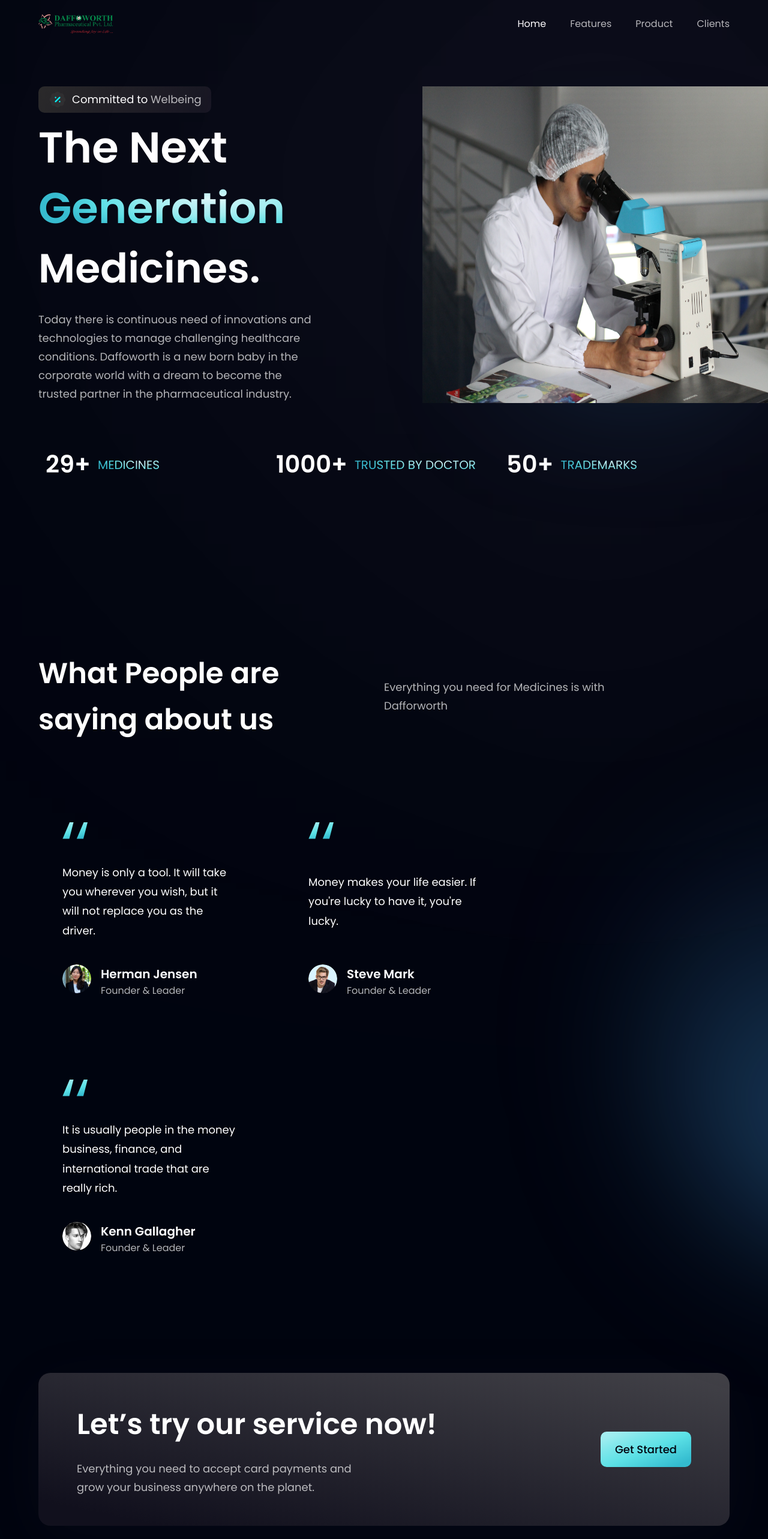
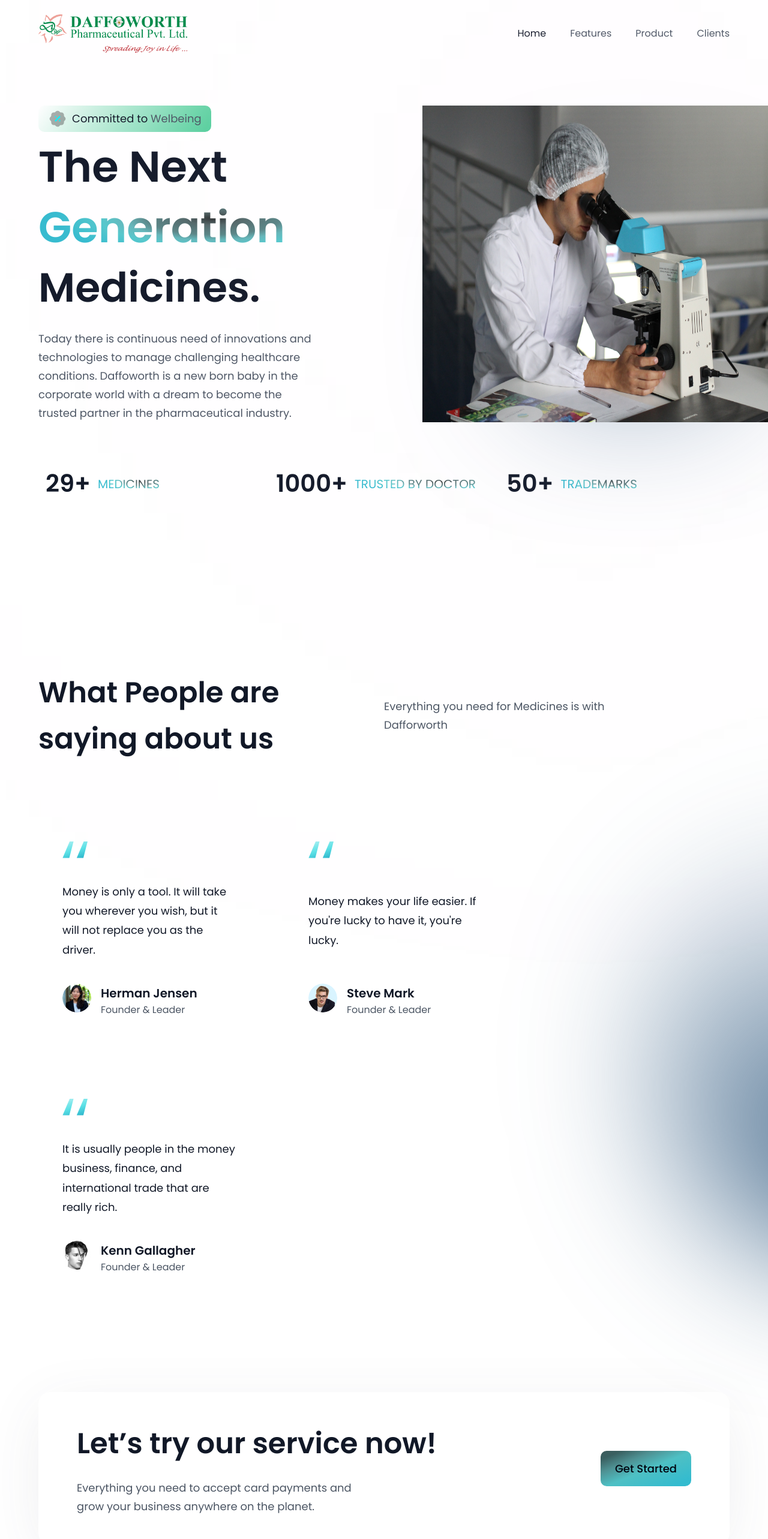
Before and after one commit to ashusharmatech/daffoworth-web, a React (Vite) app: page / in a window 1280 px wide. Shown: the top 2566 px of the page at 60% size. Built offline with nearby package versions, Linux system fonts and the light colour scheme.

Commit message:
white background

```diff
--- a/src/App.jsx
+++ b/src/App.jsx
@@ -3,20 +3,20 @@ import { Billing, Business, CardDeal, Clients, CTA, Footer, Navbar, Stats, Testi
 
 
 const App = () => (
-	<div className="bg-primary w-full overflow-hidden">
+	<div className="bg-white w-full overflow-hidden">
 		<div className={`${styles.paddingX} ${styles.flexCenter}`}>
 			<div className={`${styles.boxWidth}`}>
 				<Navbar />
 			</div>
 		</div>
 
-		<div className={`bg-primary ${styles.flexStart}`}>
+		<div className={`bg-white ${styles.flexStart}`}>
 			<div className={`${styles.boxWidth}`}>
 				<Hero />
 			</div>
 		</div>
 
-		<div className={`bg-primary ${styles.paddingX} ${styles.flexCenter}`}>
+		<div className={`bg-white ${styles.paddingX} ${styles.flexCenter}`}>
 			<div className={`${styles.boxWidth}`}>
 				<Stats />
 				{/* <Business /> */}
--- a/src/components/CTA.jsx
+++ b/src/components/CTA.jsx
@@ -2,7 +2,7 @@ import styles from "../style";
 import Button from "./Button";
 
 const CTA = () => (
-  <section className={`${styles.flexCenter} ${styles.marginY} ${styles.padding} sm:flex-row flex-col bg-black-gradient-2 rounded-[20px] box-shadow`}>
+  <section className={`${styles.flexCenter} ${styles.marginY} ${styles.padding} sm:flex-row flex-col bg-white-gradient-2 rounded-[20px] box-shadow`}>
     <div className="flex-1 flex flex-col">
       <h2 className={styles.heading2}>Let’s try our service now!</h2>
       <p className={`${styles.paragraph} max-w-[470px] mt-5`}>
--- a/src/components/FeedbackCard.jsx
+++ b/src/components/FeedbackCard.jsx
@@ -3,17 +3,17 @@ import { quotes } from "../assets";
 const FeedbackCard = ({ content, name, title, img }) => (
   <div className="flex justify-between flex-col px-10 py-12 rounded-[20px]  max-w-[370px] md:mr-10 sm:mr-5 mr-0 my-5 feedback-card">
     <img src={quotes} alt="double_quotes" className="w-[42.6px] h-[27.6px] object-contain" />
-    <p className="font-poppins font-normal text-[18px] leading-[32.4px] text-white my-10">
+    <p className="font-poppins font-normal text-[18px] leading-[32.4px] text-gray-900 my-10">
       {content}
     </p>
 
     <div className="flex flex-row">
       <img src={img} alt={name} className="w-[48px] h-[48px] rounded-full" />
       <div className="flex flex-col ml-4">
-        <h4 className="font-poppins font-semibold text-[20px] leading-[32px] text-white">
+        <h4 className="font-poppins font-semibold text-[20px] leading-[32px] text-gray-900">
           {name}
         </h4>
-        <p className="font-poppins font-normal text-[16px] leading-[24px] text-dimWhite">
+        <p className="font-poppins font-normal text-[16px] leading-[24px] text-gray-600">
           {title}
         </p>
       </div>
--- a/src/components/Hero.jsx
+++ b/src/components/Hero.jsx
@@ -9,12 +9,12 @@ const Hero = () => {
         <div className="flex flex-row items-center py-[6px] px-4 bg-discount-gradient rounded-[10px] mb-2">
           <img src={discount} alt="discount" className="w-[32px] h-[32px]" />
           <p className={`${styles.paragraph} ml-2`}>
-            <span className="text-white">Committed to</span> Welbeing
+            <span className="text-gray-900">Committed to</span> Welbeing
           </p>
         </div>
 
         <div className="flex flex-row justify-between items-center w-full">
-          <h1 className="flex-1 font-poppins font-semibold ss:text-[72px] text-[52px] text-white ss:leading-[100.8px] leading-[75px]">
+          <h1 className="flex-1 font-poppins font-semibold ss:text-[72px] text-[52px] text-gray-900 ss:leading-[100.8px] leading-[75px]">
             The Next <br className="sm:block hidden" />{" "}
             <span className="text-gradient">Generation</span>{" "}
           </h1>
@@ -23,7 +23,7 @@ const Hero = () => {
           </div> */}
         </div>
 
-        <h1 className="font-poppins font-semibold ss:text-[68px] text-[52px] text-white ss:leading-[100.8px] leading-[75px] w-full">
+        <h1 className="font-poppins font-semibold ss:text-[68px] text-[52px] text-gray-900 ss:leading-[100.8px] leading-[75px] w-full">
           Medicines.
         </h1>
         <p className={`${styles.paragraph} max-w-[470px] mt-5`}>
--- a/src/components/Navbar.jsx
+++ b/src/components/Navbar.jsx
@@ -9,14 +9,14 @@ const Navbar = () => {
 
   return (
     <nav className="w-full flex py-6 justify-between items-center navbar">
-      <img src={logo} alt="hoobank" className="w-[124px] h-[32px]" />
+      <img src={logo} alt="hoobank" className="w-[248px] h-[64px]" />
 
       <ul className="list-none sm:flex hidden justify-end items-center flex-1">
         {navLinks.map((nav, index) => (
           <li
             key={nav.id}
             className={`font-poppins font-normal cursor-pointer text-[16px] ${
-              active === nav.title ? "text-white" : "text-dimWhite"
+              active === nav.title ? "text-gray-900" : "text-gray-600"
             } ${index === navLinks.length - 1 ? "mr-0" : "mr-10"}`}
             onClick={() => setActive(nav.title)}
           >
@@ -43,7 +43,7 @@ const Navbar = () => {
               <li
                 key={nav.id}
                 className={`font-poppins font-medium cursor-pointer text-[16px] ${
-                  active === nav.title ? "text-white" : "text-dimWhite"
+                  active === nav.title ? "text-gray-900" : "text-gray-600"
                 } ${index === navLinks.length - 1 ? "mb-0" : "mb-4"}`}
                 onClick={() => setActive(nav.title)}
               >
--- a/src/components/Stats.jsx
+++ b/src/components/Stats.jsx
@@ -6,7 +6,7 @@ const Stats = () => (
 	<section id="home" className={`${styles.flexCenter} flex-row flex-wrap sm:mb-20 mb-b`}>
 		{stats.map((stat) => (
 			<div key={stat.id} className={`flex-1 flex justify-start items-center flex-row m-3`}>
-				<h4 className="font-poppins font-semibold xs:text-[40px] xs:leading-[53px] leading-[43px] text-white">
+				<h4 className="font-poppins font-semibold xs:text-[40px] xs:leading-[53px] leading-[43px] text-gray-900">
 					{stat.value}
 				</h4>
 				<h4 className="font-poppins font-normal xs:text-[20px] xs:leading-[26px] leading-[21px] text-gradient uppercase ml-3">
--- a/src/index.css
+++ b/src/index.css
@@ -11,6 +11,13 @@
     #6d6d6d -78.47%,
     #11101d 91.61%
   );
+  --  : linear-gradient(
+    144.39deg,
+    #5822bd -278.56%,
+    #14497a -78.47%,
+    #a9a7c0 91.61%
+  );
+
   --card-shadow: 0px 20px 100px -10px rgba(66, 71, 91, 0.1);
 }
 
@@ -21,11 +28,11 @@
 .text-gradient {
   background: radial-gradient(
     64.18% 64.18% at 71.16% 35.69%,
-    #def9fa 0.89%,
-    #bef3f5 17.23%,
-    #9dedf0 42.04%,
-    #7de7eb 55.12%,
-    #5ce1e6 71.54%,
+    #2e3333 0.89%,
+    #516768 17.23%,
+    #588586 42.04%,
+    #62b6b9 55.12%,
+    #53c8cc 71.54%,
     #33bbcf 100%
   );
   -webkit-background-clip: text;
@@ -37,11 +44,11 @@
 .bg-blue-gradient {
   background: linear-gradient(
     157.81deg,
-    #def9fa -43.27%,
-    #bef3f5 -21.24%,
-    #9dedf0 12.19%,
-    #7de7eb 29.82%,
-    #5ce1e6 51.94%,
+    #333a3a -43.27%,
+    #3f5152 -21.24%,
+    #3a6061 12.19%,
+    #4e9092 29.82%,
+    #4ec0c4 51.94%,
     #33bbcf 90.29%
   );
 }
@@ -64,6 +71,31 @@
   );
 }
 
+
+.bg-white-gradient {
+  background: linear-gradient(
+    144.39deg,
+    #11101d 91.61%,
+    #6d6d6d -78.47%,
+    #ffffff -278.56%,
+
+
+  );
+}
+
+.bg-white-gradient-2 {
+  background: linear-gradient(
+    -168.39deg,
+    #11101d 91.61%,
+    #6d6d6d -78.47%,
+    #ffffff -278.56%,
+
+
+  );
+}
+
+
+
 .bg-gray-gradient {
   background: linear-gradient(
     153.47deg,
@@ -73,7 +105,7 @@
 }
 
 .bg-discount-gradient {
-  background: linear-gradient(125.17deg, #272727 0%, #11101d 100%);
+  background: linear-gradient(125.17deg, #ffffff 0%, #54cf9c 100%);
 }
 
 .box-shadow {
@@ -108,7 +140,7 @@
 }
 
 .feature-card:hover {
-  background: var(--black-gradient);
+  background: var(--white-gradient);
   box-shadow: var(--card-shadow);
 }
 
@@ -121,7 +153,7 @@
 }
 
 .feedback-card:hover {
-  background: var(--black-gradient);
+  background: var(--white-gradient);
 }
 
 .blue__gradient {
--- a/src/style.js
+++ b/src/style.js
@@ -1,8 +1,8 @@
 const styles = {
     boxWidth: "xl:max-w-[1280px] w-full",
 
-    heading2: "font-poppins font-semibold xs:text-[48px] text-[40px] text-white xs:leading-[76.8px] leading-[66.8px] w-full",
-    paragraph: "font-poppins font-normal text-dimWhite text-[18px] leading-[30.8px]",
+    heading2: "font-poppins font-semibold xs:text-[48px] text-[40px] text-gray-900 xs:leading-[76.8px] leading-[66.8px] w-full",
+    paragraph: "font-poppins font-normal text-gray-600 text-[18px] leading-[30.8px]",
 
     flexCenter: "flex justify-center items-center",
     flexStart: "flex justify-center items-start",
```
